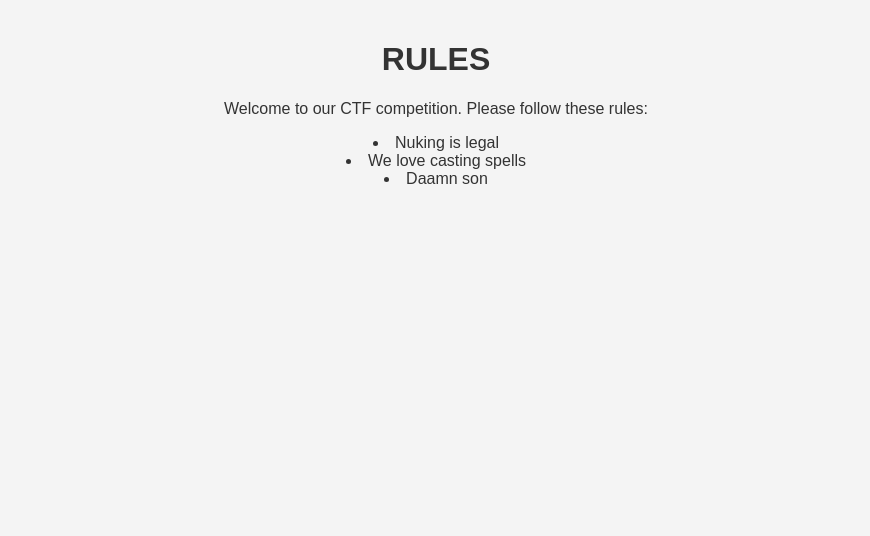
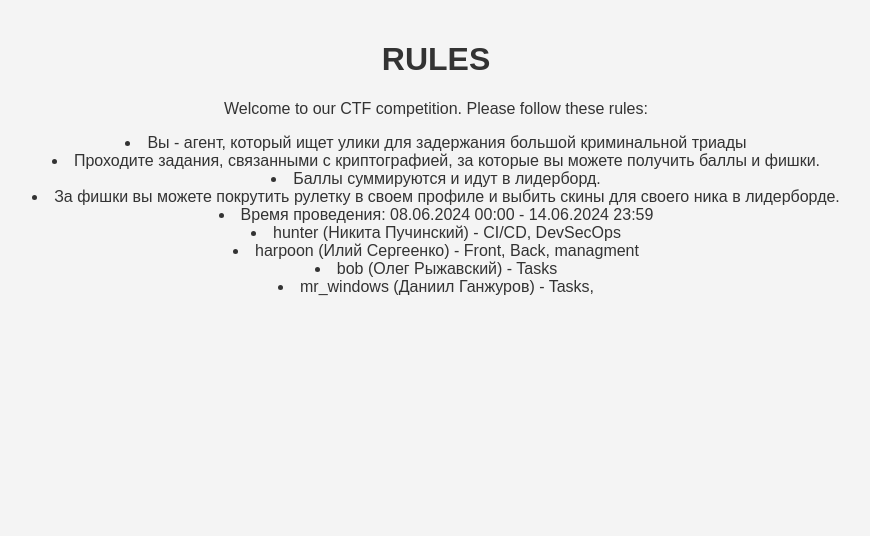
Before and after one commit to incelcure/CTF2, a Django app: template ctf/task/templates/task/rules.html in a window 1280 px wide. Shown: the part 86-622 px from the top of the page, without its empty margins (204-1074 px from the left). Run offline with Django 5.2, Linux system fonts and the light colour scheme; the template is opened without the code that fills it, so the values that code supplies are empty.

Commit message:
feat: Ruls

```diff
--- a/ctf/task/templates/task/rules.html
+++ b/ctf/task/templates/task/rules.html
@@ -4,8 +4,15 @@
 <h1>RULES</h1>
 <p>Welcome to our CTF competition. Please follow these rules:</p>
 
-    <li>Nuking is legal</li>
-    <li>We love casting spells</li>
-    <li>Daamn son</li>
+<li>Вы - агент, который ищет улики для задержания большой криминальной триады</li>
+<li>Проходите задания, связанными с криптографией, за которые вы можете получить баллы и фишки.</li>
+<li>Баллы суммируются и идут в лидерборд.</li>
+<li>За фишки вы можете покрутить рулетку в своем профиле и выбить скины для своего ника в лидерборде.</li>
+<li>Время проведения: 08.06.2024 00:00 - 14.06.2024 23:59</li>
+<li>hunter (Никита Пучинский) - CI/CD, DevSecOps</li>
+<li>harpoon (Илий Сергеенко) - Front, Back, managment</li>
+<li>bob (Олег Рыжавский) - Tasks</li>
+<li>mr_windows (Даниил Ганжуров) - Tasks, </li>
+
 
 {% endblock %}
```
Also changed, not shown: 1 other file.
